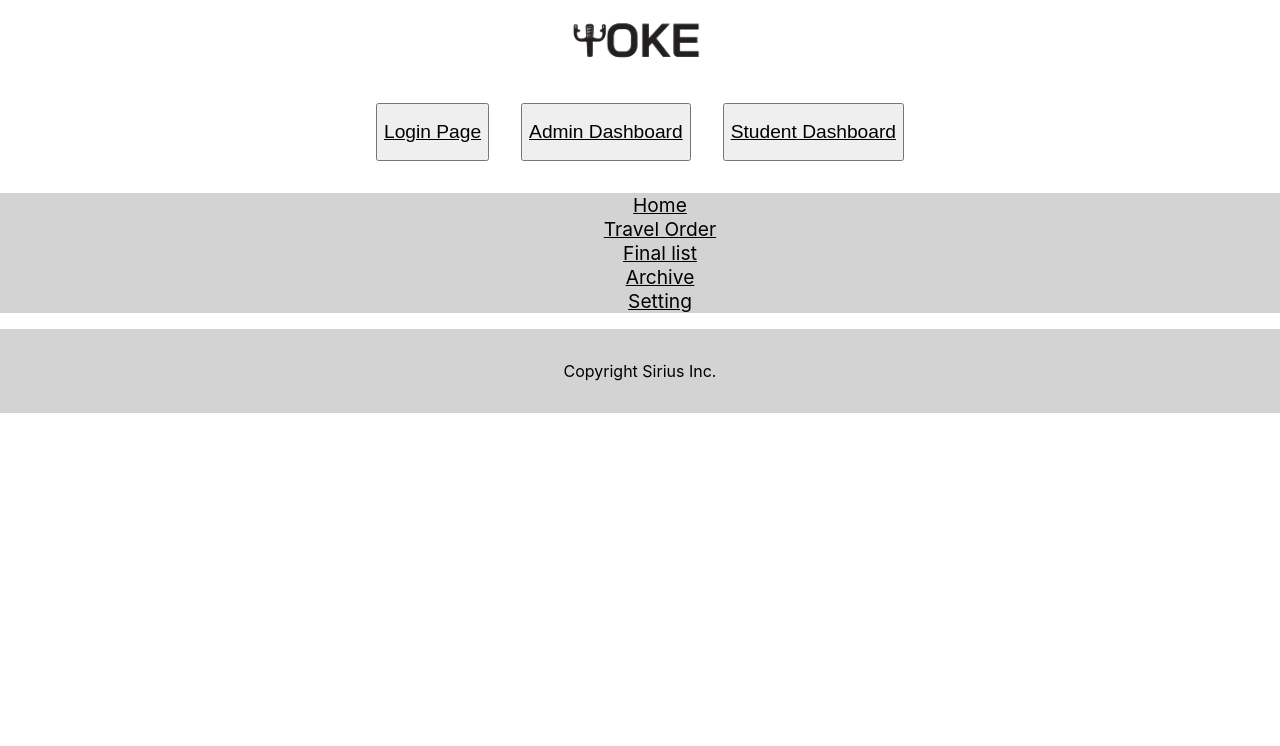
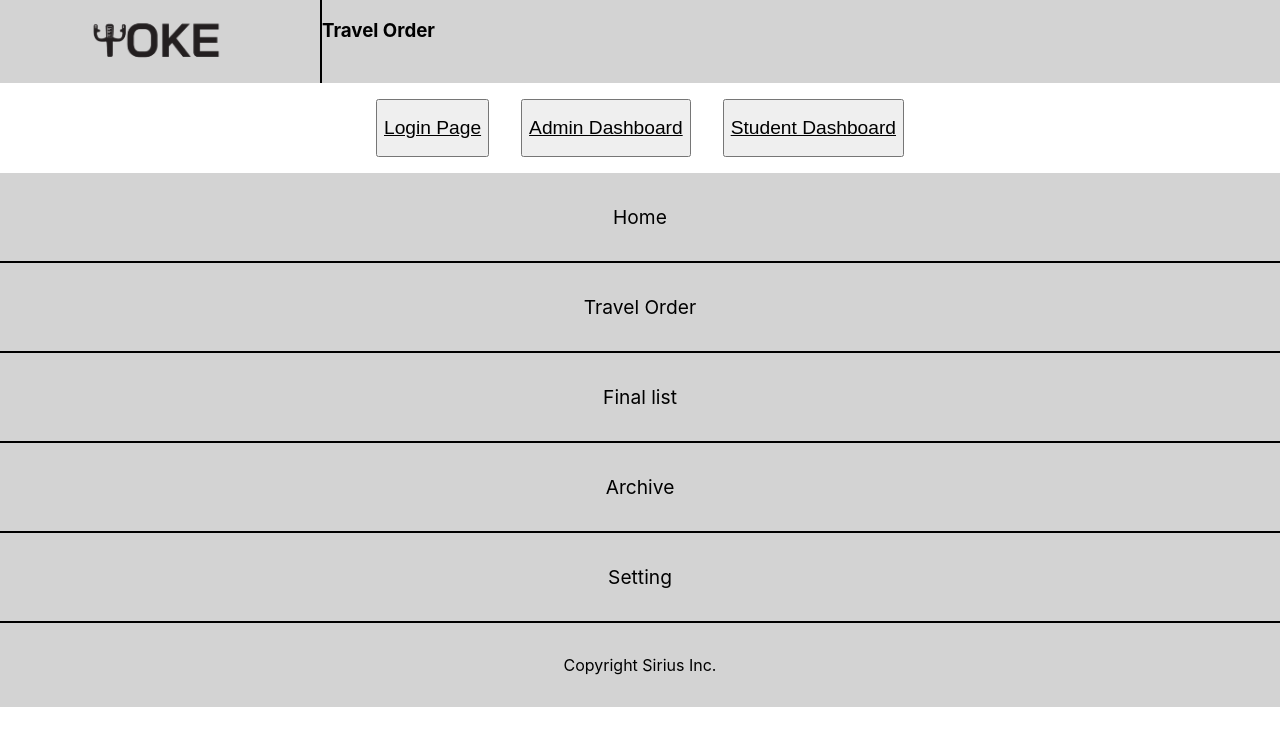
Before and after one commit to adilsaju/yoke, a React (Create React App) app in the folder client/: page / in a window 1280 px wide. Shown: the top 746 px of the page. Built offline with nearby package versions, Linux system fonts and the light colour scheme; no server answers.

Commit message:
css changes

```diff
--- a/client/src/App.css
+++ b/client/src/App.css
@@ -175,3 +175,51 @@ img{
 .react-calendar__tile--now:enabled:focus {
   background: #4d43dd;
 }
+
+nav{
+  display: flex;
+  flex-flow: column;
+
+}
+
+nav a{
+  text-decoration: none;
+
+}
+
+nav ul li{
+  padding: 2rem 2rem;
+  border-bottom: 2px solid black;
+}
+
+nav ul{
+  margin: 0;
+  padding: 0;
+}
+.Nav-menu{
+  background-color: lightgray;
+}
+.fullpage{
+  display: grid;
+  grid-template-columns: 1fr 3fr;
+  grid-gap: 0;
+}
+
+
+header img{
+  padding-left: 5rem;
+}
+
+header{
+  display: grid;
+  grid-template-columns: 1fr 3fr;
+  text-align: left;
+
+
+  background-color: lightgray;
+}
+
+
+.page-name{
+  border-left: 2px solid black;
+}
--- a/client/src/components/Header.js
+++ b/client/src/components/Header.js
@@ -2,9 +2,12 @@ import React from 'react'
 
 const Header = () => {
   return (
-    <div>
+    <div >
         <header>
         <img src={require('../yoke-logo.png')} />
+        <div className='page-name'>
+        <h3>Travel Order</h3>
+        </div>
         </header>
     </div>
   )
--- a/client/src/components/Navbar/SideMenuAdmin.js
+++ b/client/src/components/Navbar/SideMenuAdmin.js
@@ -1,8 +1,10 @@
 import React from 'react'
 import { Link } from "react-router-dom";
+
 const SideMenuAdmin = () => {
   return (
-    <div>
+    <div className='Nav-menu'>
+
         <nav>
       <ul>
       <li>
```
